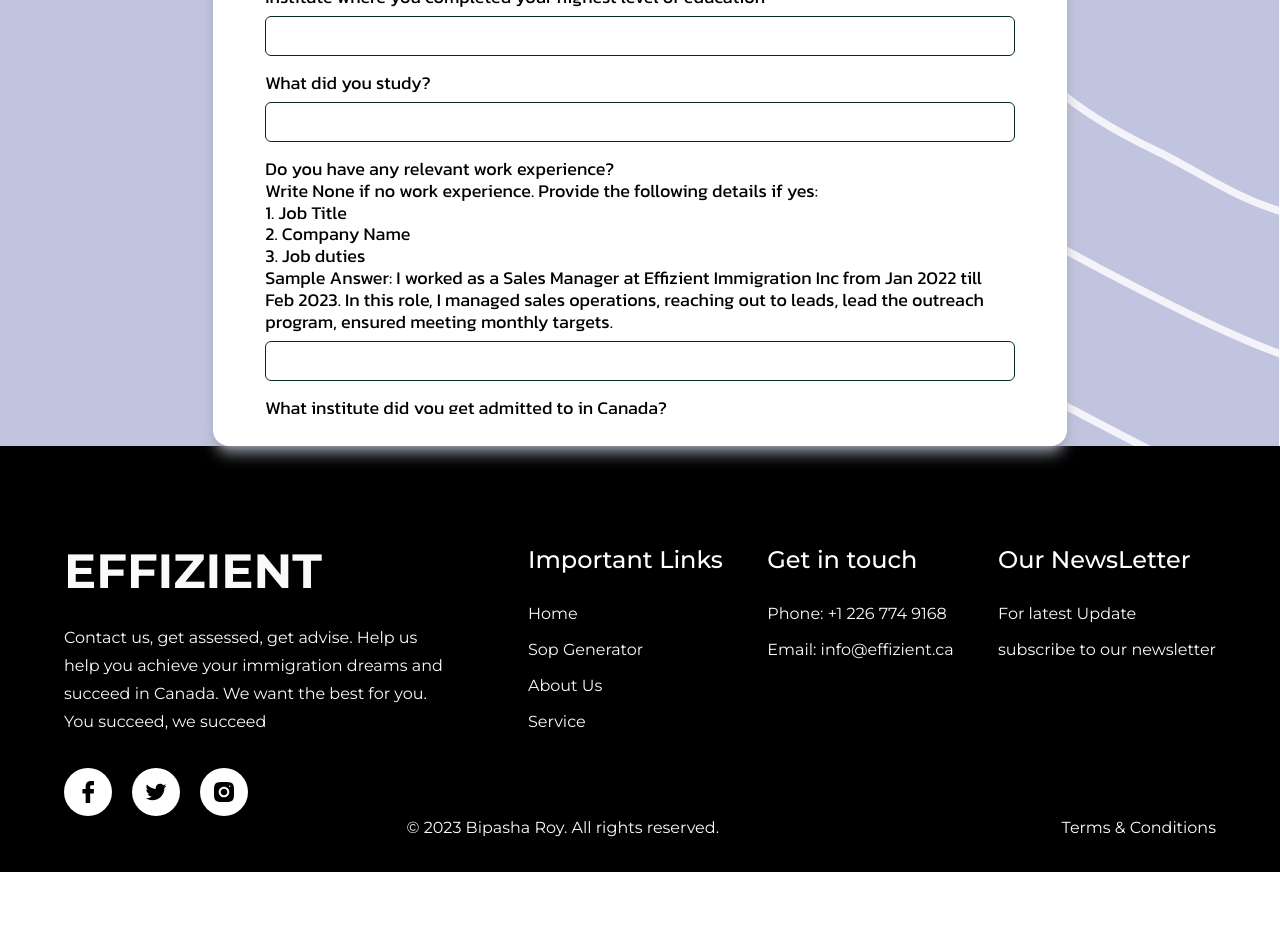
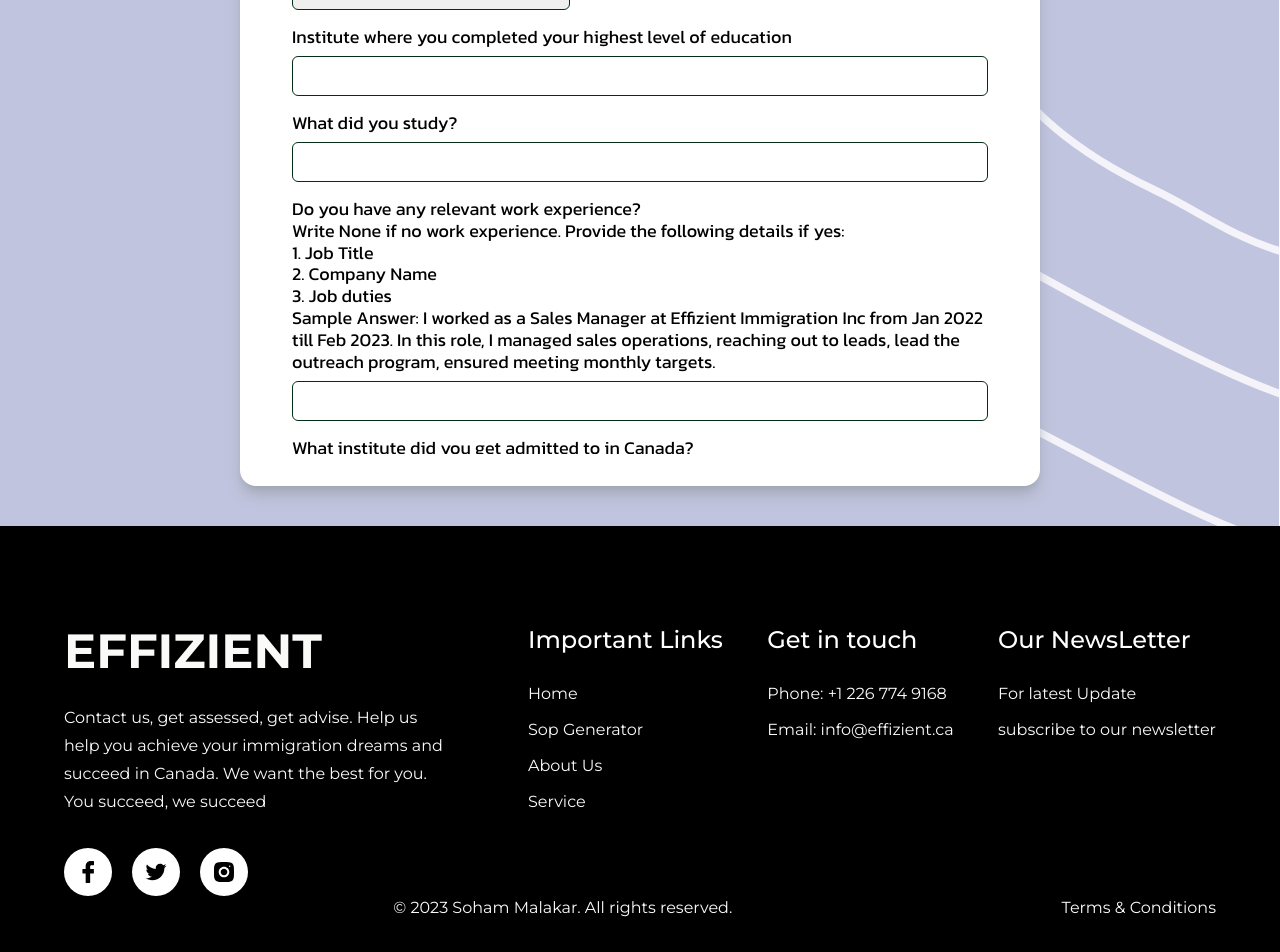
Before and after one commit to codevibesme/SOPGenerator, a React (Create React App) app in the folder client/: page /sop in a window 1280 px wide. Shown: the part 699-1651 px from the top of the page. Before the commit the page ends 1571 px from the top, so only its background shows below. Built offline with nearby package versions, Linux system fonts and the light colour scheme; a web font is replaced by a local one.

Commit message:
Reverted Commit

```diff
--- a/client/src/components/Adduser.jsx
+++ b/client/src/components/Adduser.jsx
@@ -63,7 +63,7 @@ const Adduser = () => {
     return(
         <>
         <Nav />
-        <section className='relative bg-form bg-cover bg-center min-w-full min-h-full gap-2  '>
+        <section className='relative bg-form bg-cover bg-center min-w-full min-h-full p-10'>
         <div className='rounded-2xl bg-white min-h-full w-full md:w-2/3  mx-auto shadow-lg shadow-gray-400/90 md:p-8'>
             {greeting === "" && (
               <h1 className='text-4xl font-palanquin font-bold text-center mb-6'> Generate Your <span className='text-[#007bff]'>SOP</span> Now! 🍁</h1>
--- a/client/src/index.css
+++ b/client/src/index.css
@@ -8,7 +8,7 @@
 
 @layer components {
   .max-container {
-    max-width: 1440px;
+    @apply w-full;
     margin: 0 auto;
   }
 
--- a/client/src/sections/Footer.jsx
+++ b/client/src/sections/Footer.jsx
@@ -45,7 +45,7 @@ const Footer = () => {
 
         <div className='flex justify-between text-white-400 mt-18 max-sm:flex-col max-sm:items-center max-sm:mt-10'>
           <div className='flex flex-1 justify-center items-center gap-5 font-montserrat cursor-pointer'>
-            <p className="text-stone-50">&copy; 2023 Bipasha Roy. All rights reserved.</p>
+            <p className="text-stone-50">&copy; 2023 Soham Malakar. All rights reserved.</p>
           </div>
           <p className='font-montserrat cursor-pointer text-stone-50'>Terms & Conditions</p>
         </div>
--- a/client/src/sections/Hero.jsx
+++ b/client/src/sections/Hero.jsx
@@ -14,7 +14,7 @@ const Hero = () => {
         Unlock Canadian Immigration Success
         </p>
 
-<h1 className='mt-10 font-sans text-7xl max-sm:text-[72px] max-sm:leading-[82px] font-bold '>
+<h1 className='mt-10 font-sans text-6xl max-sm:text-[72px] max-sm:leading-[82px] font-bold '>
   <span className='xl:whitespace-nowrap relative z-10 pr-10'>
     Explore Our New
   </span>
```
